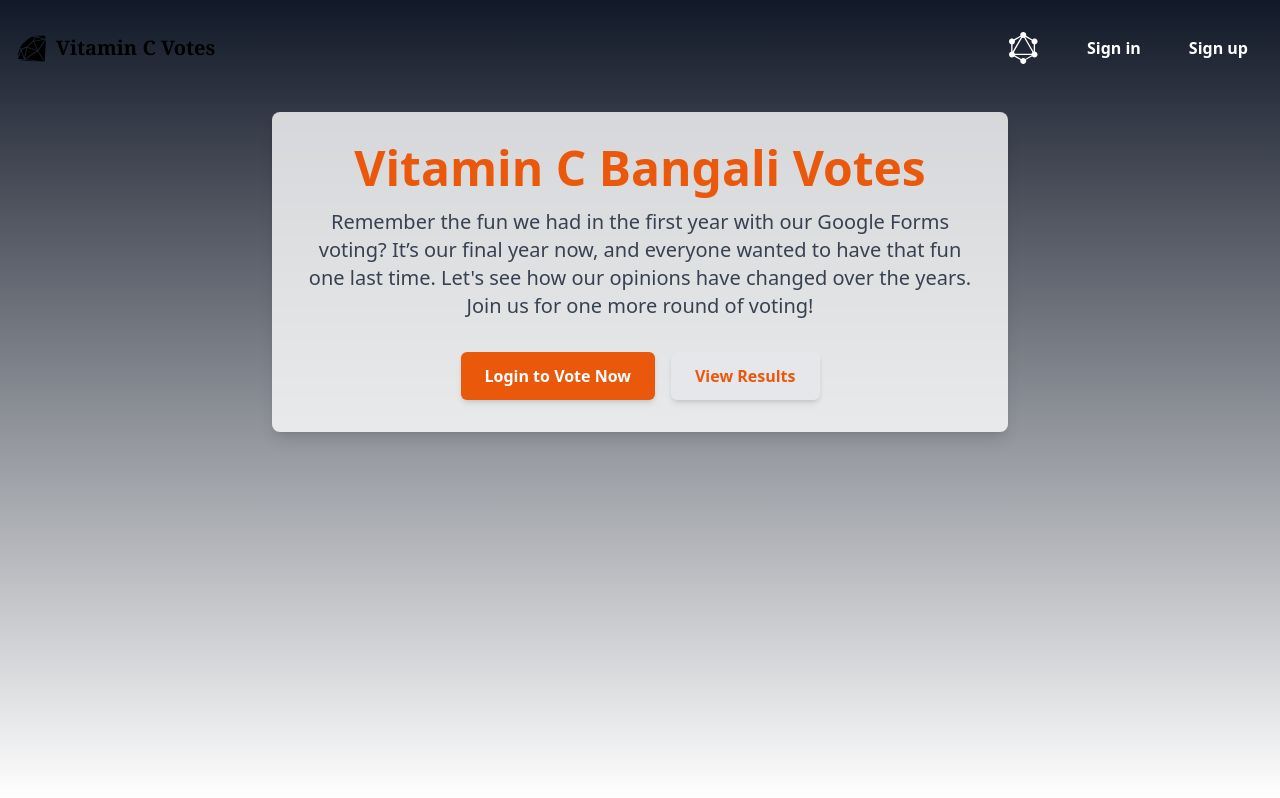
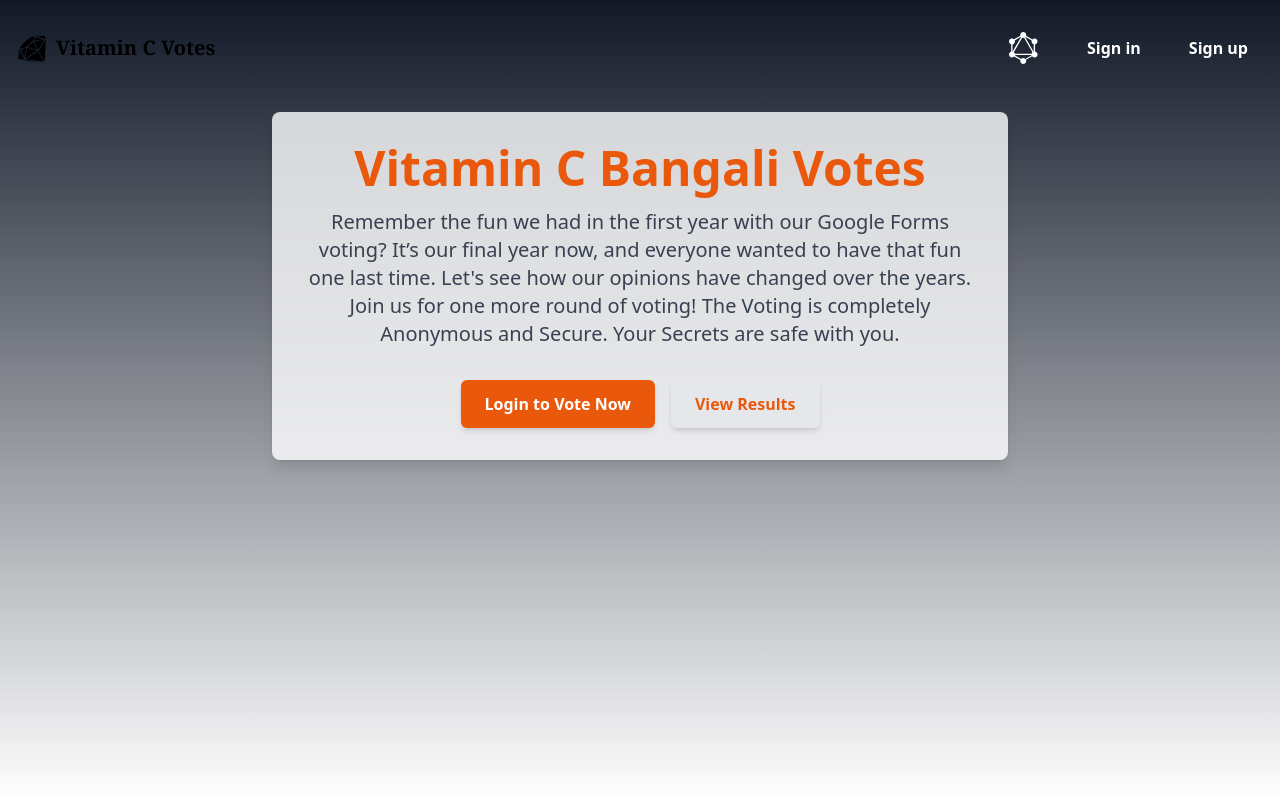
Before and after one commit to halcyon-past/Vitamin-C-Votes, a Next.js app: page / in a window 1280 px wide. Built offline with nearby package versions, Linux system fonts and the light colour scheme; no server answers.

Commit message:
Updated Landing Page Text

```diff
--- a/src/app/components/Landingpage.tsx
+++ b/src/app/components/Landingpage.tsx
@@ -13,6 +13,7 @@ const LandingPage = () => {
           Remember the fun we had in the first year with our Google Forms voting?
           It’s our final year now, and everyone wanted to have that fun one last time.
           Let's see how our opinions have changed over the years. Join us for one more round of voting!
+          The Voting is completely Anonymous and Secure. Your Secrets are safe with you.
         </p>
         <div className="flex flex-col md:flex-row space-y-4 md:space-y-0 md:space-x-4 justify-center items-center">
           <Link
```
